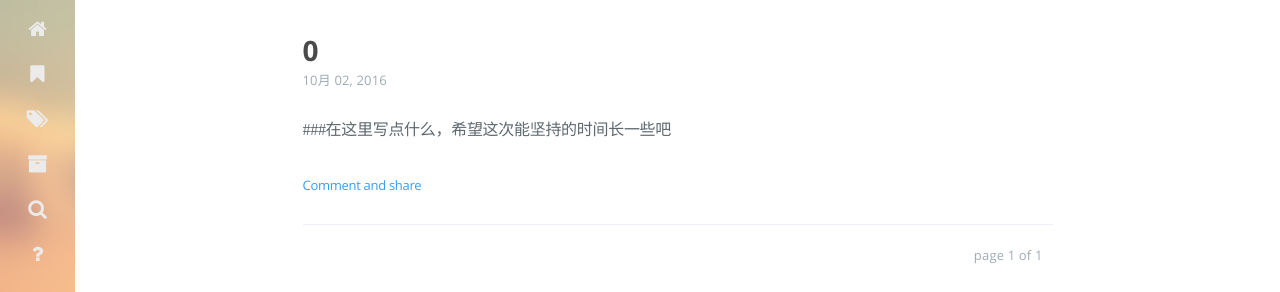
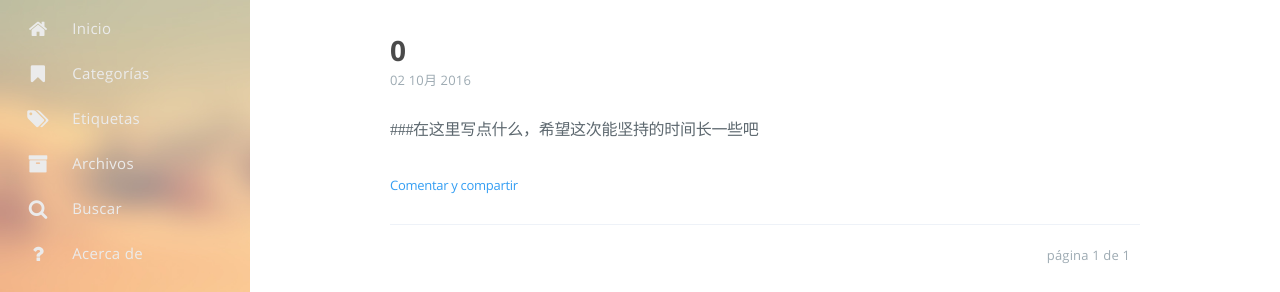
Before and after one commit to houchen/houchen.github.io, a plain HTML site: page archives/index.html in a window 1280 px wide. Shown: the top 292 px of the page. Drawn offline with Linux system fonts and the light colour scheme; a web font is replaced by a local one.

Commit message:
add index.html

```diff
--- a/archives/index.html
+++ b/archives/index.html
@@ -6,7 +6,7 @@
     <meta charset="UTF-8">
     <meta name="viewport" content="width=device-width, initial-scale=1">
     <meta name="generator" content="光脚丫流浪">
-    <title>Archives - 光脚丫流浪</title>
+    <title>Archivos - 光脚丫流浪</title>
     <meta name="author" content="Houchen">
 
 
@@ -42,7 +42,7 @@
 
 
 
-<header id="header" data-behavior="2">
+<header id="header" data-behavior="1">
     <i id="btn-open-sidebar" class="fa fa-lg fa-bars"></i>
     <h1 class="header-title">
         <a class="header-title-link" href="/ ">光脚丫流浪</a>
@@ -60,7 +60,7 @@
             <!-- Define author's picture -->
 
 
-<nav id="sidebar" data-behavior="2">
+<nav id="sidebar" data-behavior="1">
 
 
         <ul class="sidebar-buttons">
@@ -73,7 +73,7 @@
                     >
 
                     <i class="sidebar-button-icon fa fa-lg fa-home"></i>
-                    <span class="sidebar-button-desc">Home</span>
+                    <span class="sidebar-button-desc">Inicio</span>
                 </a>
         </li>
 
@@ -85,7 +85,7 @@
                     >
 
                     <i class="sidebar-button-icon fa fa-lg fa-bookmark"></i>
-                    <span class="sidebar-button-desc">Categories</span>
+                    <span class="sidebar-button-desc">Categorías</span>
                 </a>
         </li>
 
@@ -97,7 +97,7 @@
                     >
 
                     <i class="sidebar-button-icon fa fa-lg fa-tags"></i>
-                    <span class="sidebar-button-desc">Tags</span>
+                    <span class="sidebar-button-desc">Etiquetas</span>
                 </a>
         </li>
 
@@ -109,7 +109,7 @@
                     >
 
                     <i class="sidebar-button-icon fa fa-lg fa-archive"></i>
-                    <span class="sidebar-button-desc">Archives</span>
+                    <span class="sidebar-button-desc">Archivos</span>
                 </a>
         </li>
 
@@ -121,7 +121,7 @@
                     >
 
                     <i class="sidebar-button-icon fa fa-lg fa-search"></i>
-                    <span class="sidebar-button-desc">Search</span>
+                    <span class="sidebar-button-desc">Buscar</span>
                 </a>
         </li>
 
@@ -133,7 +133,7 @@
                     >
 
                     <i class="sidebar-button-icon fa fa-lg fa-question"></i>
-                    <span class="sidebar-button-desc">About</span>
+                    <span class="sidebar-button-desc">Acerca de</span>
                 </a>
         </li>
 
@@ -162,7 +162,7 @@
 </nav>
 
 
-            <div id="main" data-behavior="2"
+            <div id="main" data-behavior="1"
                  class="
                         hasCoverMetaIn
                         ">
@@ -186,7 +186,7 @@
                 <div class="postShorten-meta">
     <time itemprop="datePublished" datetime="2016-10-02T03:10:08+08:00">
 
-		    10月 02, 2016
+		    02 10月 2016
 
     </time>
 
@@ -203,7 +203,7 @@
 
                         <p>
                             <a href="/2016/10/02/0/#post-footer" class="postShorten-excerpt_link link">
-                                Comment and share
+                                Comentar y compartir
                             </a>
                         </p>
 
@@ -217,7 +217,7 @@
     <ul class="pagination">
 
 
-        <li class="pagination-number">page 1 of 1</li>
+        <li class="pagination-number">página 1 de 1</li>
     </ul>
 </div>
 
```
Also changed, not shown: 2016/10/02/0/index.html (+19 -19 lines), about/index.html (+12 -12 lines), archives/2016/10/index.html (+13 -13 lines), archives/2016/index.html (+13 -13 lines), index.html (+12 -12 lines).
